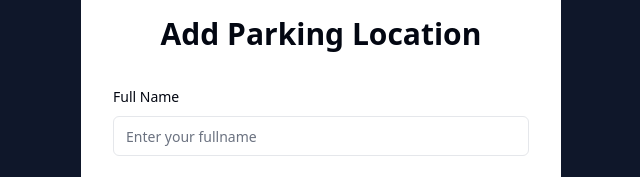
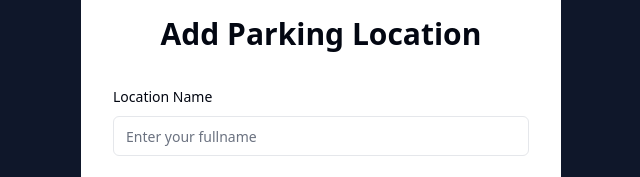
Before and after one commit to channz/parkify-FE, a React (Vite) app: page /parking-location in a window 1280 px wide. Shown: the top 177 px of the page, without its empty margins (319-959 px from the left). Built offline with nearby package versions, Linux system fonts and the light colour scheme.

Commit message:
edit: feat parking location

```diff
--- a/src/pages/parking/parking-location.tsx
+++ b/src/pages/parking/parking-location.tsx
@@ -9,7 +9,7 @@ import ImageLocation from "@/components/upload-image-loccation";
 const ParkingLocation = () => {
   const form = useForm({
     defaultValues: {
-      fullName: "",
+      locationName: "",
       location: "",
     },
   });
@@ -24,8 +24,8 @@ const ParkingLocation = () => {
           <form className="flex flex-col space-y-4 px-4 py-4 my-4">
             <CustomFormField
               control={form.control}
-              name="fullName"
-              label="Full Name"
+              name="locationName"
+              label="Location Name"
             >
               {(field) => (
                 <Input
```
